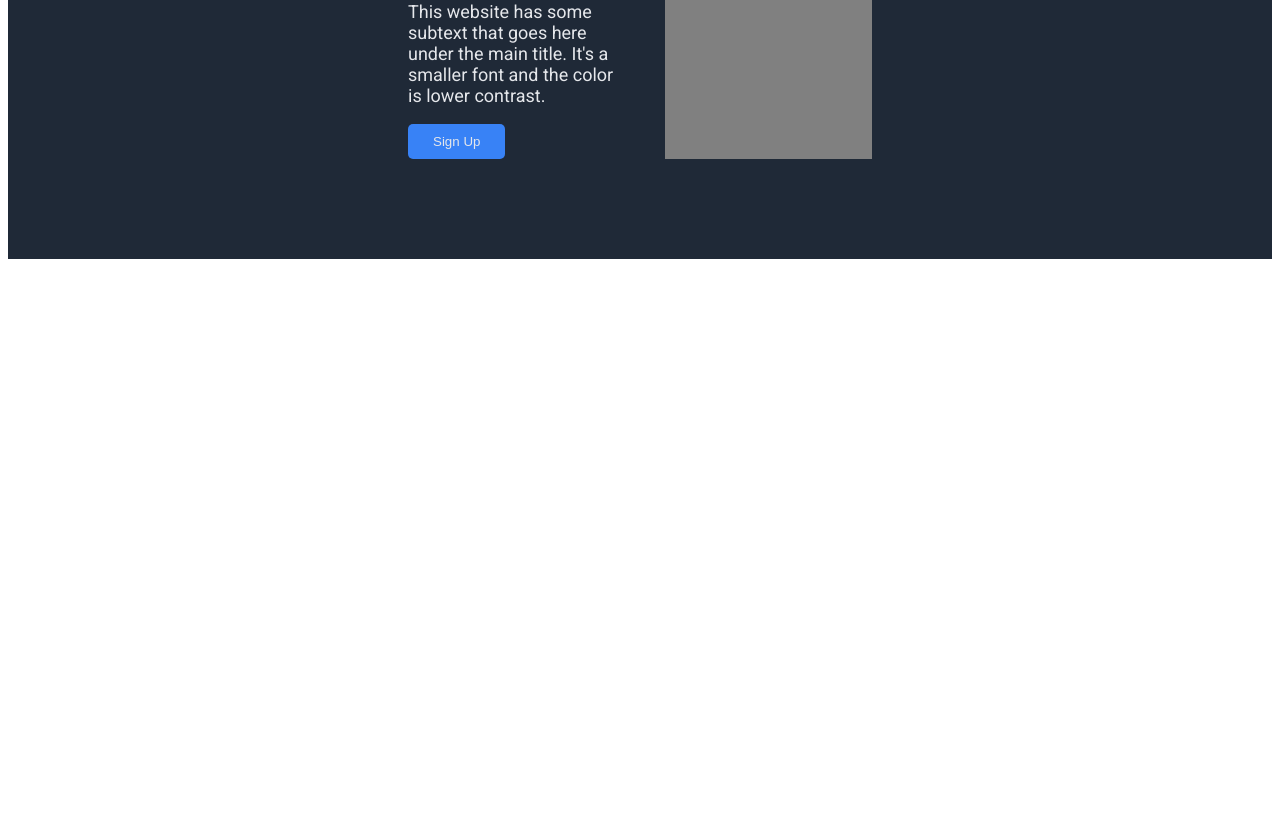
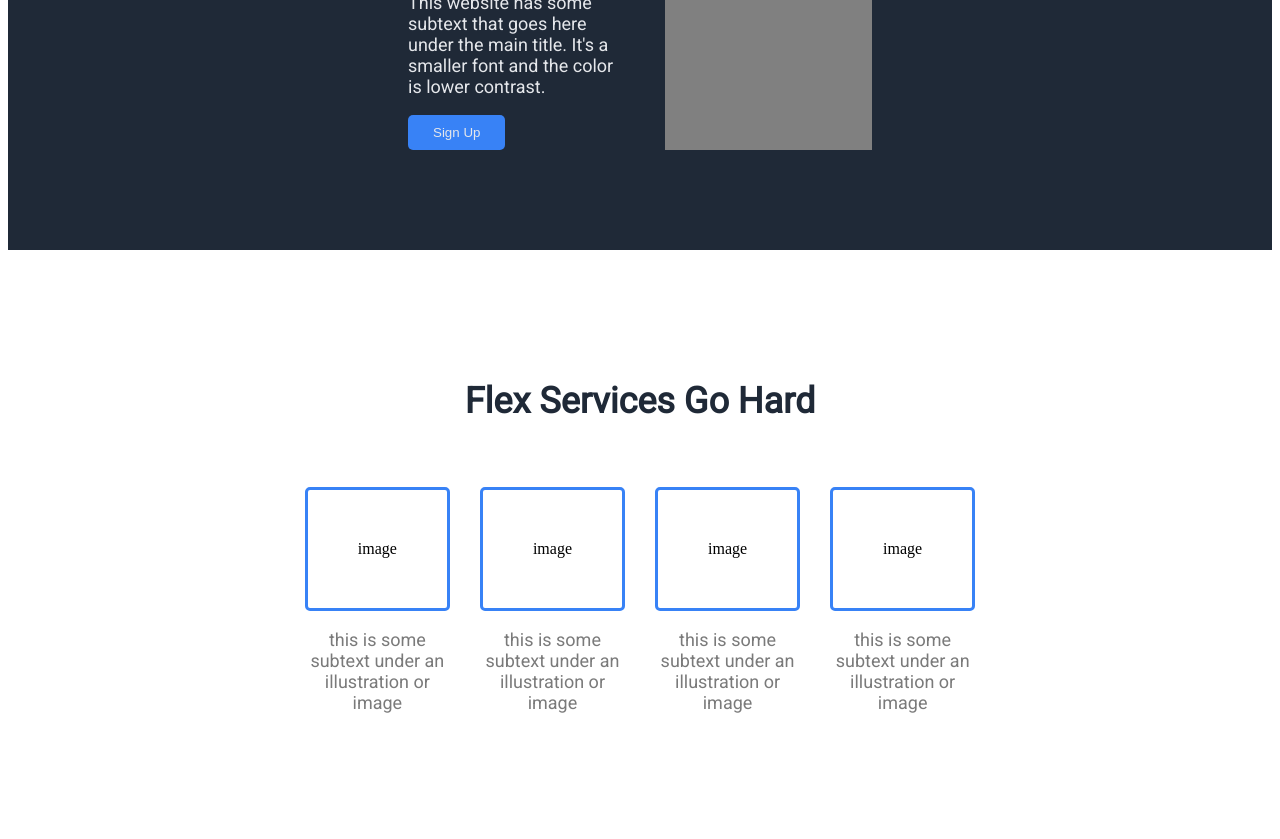
Before and after one commit to xBromsson/flexsite, a plain HTML site: page index.html in a window 1280 px wide. Shown: the part 519-1358 px from the top of the page. Before the commit the page ends 800 px from the top, so only its background shows below. Drawn offline with Linux system fonts and the light colour scheme.

Commit message:
finished adding and styling the services section of the website

```diff
--- a/index.html
+++ b/index.html
@@ -25,6 +25,15 @@
         </div>
         <div class="hero-image">this is a placeholder for an image</div>
     </div>
+    <div class="services-section">
+        <h2>Flex Services Go Hard</h2>
+        <div class="services-list">
+            <div class="item"><div class="service-image">image</div><p class="sub">this is some subtext under an illustration or image</p></div>
+            <div class="item"><div class="service-image">image</div><p class="sub">this is some subtext under an illustration or image</p></div>
+            <div class="item"><div class="service-image">image</div><p class="sub">this is some subtext under an illustration or image</p></div>
+            <div class="item"><div class="service-image">image</div><p class="sub">this is some subtext under an illustration or image</p></div>
+        </div>
+    </div>
 
 </body>
 </html>
--- a/styles.css
+++ b/styles.css
@@ -35,6 +35,7 @@ body{
 }
 
 .hero-section{
+    justify-content: center;
     display: flex;
     padding-top: 100px;
     padding-bottom: 100px;
@@ -58,18 +59,58 @@ body{
     color: #E5E7EB;
 }
 
+.services-section{
+    text-align: center;
+    padding-top: 100px;
+    padding-bottom: 100px;
+    padding-left: 400px;
+    padding-right: 400px;
+}
+
+.services-list{
+    justify-content: center;
+    gap: 30px;
+    display: flex;
+
+}
+
+.services-list .item{
+    flex: 1;
+
+}
+
+.service-image{
+    padding: 50px;
+    border: solid #3882F6;
+    border-radius: 5px;
+}
+
 h1{
     font-size: 48px;
     font-weight: extra-bold;
     font-family: Roboto;
     color: #F9FAF8;
+    margin-bottom: -10px;
+}
+
+h2{
+    font-size: 36px;
+    font-weight: extra-bold;
+    font-family: Roboto;
+    padding-bottom: 35px;
+    color: #1F2937;
 }
 
 p{
     font-size: 18px;
     font-family: Roboto;
     color: #E5E7EB;
-    margin-top: -15px;
+}
+
+p.sub{
+    font-size: 18px;
+    font-family: Roboto;
+    color: #7a7a7a;
 }
 
 button{
```
